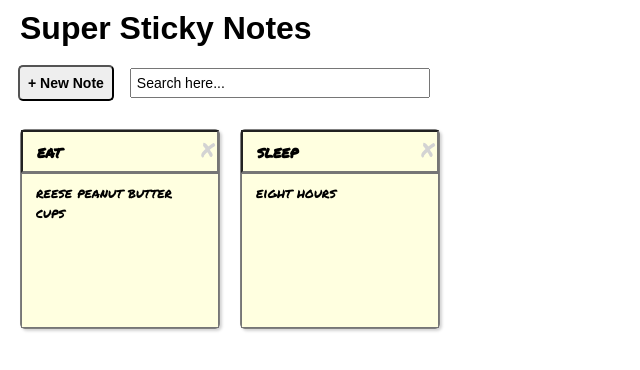
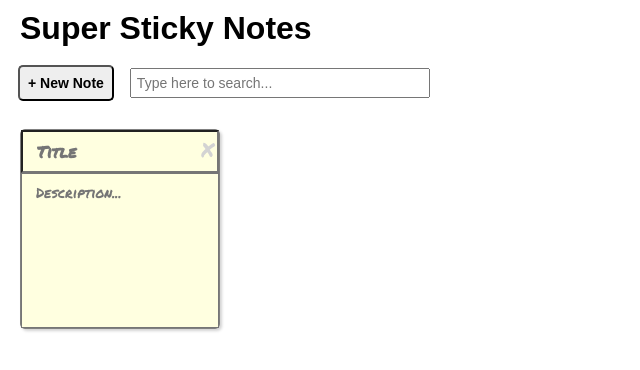
Before and after one commit to krissygroom/note-taking-react, a React (Create React App) app: page / in a window 1280 px wide. Shown: the top 370 px of the page, without its empty margins (0-640 px from the left). Built offline with nearby package versions, Linux system fonts and the light colour scheme.

Commit message:
Added button click and notes input functionality

```diff
--- a/src/App.js
+++ b/src/App.js
@@ -6,32 +6,52 @@ class App extends Component {
   state = {
     notes: [
       {
-        id: 0,
-        title: "eat",
-        description: "reese peanut butter cups",
+        id: Date.now(),
+        title: "",
+        description: "",
         doesMatchSearch: true
-      },
-      {
-        id: 1,
-        title: "sleep",
-        description: "eight hours",
-        doesMatchSearch: true
-      },
-      {
-        id: 2,
-        title: "code",
-        description: "build an awesome ui",
-        doesMatchSearch: false
       }
     ],
-    searchText: "Search here..."
+    searchText: ""
+  };
+
+  // create a new note when button is clicked
+  addNote = () => {
+    const newNote = {
+      id: Date.now(),
+      title: "",
+      description: "",
+      doesMatchSearch: true
+    };
+    // add new note to existing notes array in state
+    this.setState({ notes: [newNote, ...this.state.notes] });
+  };
+
+  // Fill in fields of Note when user types
+  onType = (editNoteId, updatedField, updatedValue) => {
+    // editNoteId === id of note that user clicks on to edit
+    // updatedField === title/description?
+    // updatedValue === text entered in the field
+    const updatedNotes = this.state.notes.map((note) => {
+      if (note.id === editNoteId) {
+        // if this is the note user clicked, change the correct value
+        // and return the note
+        if (updatedField === "title") {
+          note.title = updatedValue;
+        } else {
+          note.description = updatedValue;
+        }
+      }
+      return note;
+    });
+    this.setState({ notes: updatedNotes });
   };
 
   render() {
     return (
       <div>
-        <Header searchText={this.state.searchText} />
-        <NotesList notes={this.state.notes} />
+        <Header addNote={this.addNote} searchText={this.state.searchText} />
+        <NotesList onType={this.onType} notes={this.state.notes} />
       </div>
     );
   }
--- a/src/Header.js
+++ b/src/Header.js
@@ -5,7 +5,9 @@ const Header = (props) => {
     <header>
       <h1 className="app-header__title">Super Sticky Notes</h1>
       <aside className="app-header__controls">
-        <button className="add-new">+ New Note</button>
+        <button className="add-new" onClick={props.addNote}>
+          + New Note
+        </button>
         <input
           className="search"
           type="text"
--- a/src/Note.js
+++ b/src/Note.js
@@ -1,19 +1,29 @@
 import React from "react";
 
 const Note = (props) => {
+  // event listener
+  const updateField = (e) => {
+    const updatedValue = e.target.value;
+    const editNoteId = props.note.id;
+    e.target.placeholder === "Title"
+      ? props.onType(editNoteId, "title", updatedValue)
+      : props.onType(editNoteId, "description", updatedValue);
+  };
+
   return (
     <li className="note">
-      {console.log(props)}
       <input
         className="note__title"
         type="text"
         placeholder="Title"
         value={props.note.title}
+        onChange={updateField}
       />
       <textarea
         className="note__description"
         placeholder="Description..."
         value={props.note.description}
+        onChange={updateField}
       />
       <span className="note__delete">X</span>
     </li>
--- a/src/NotesList.js
+++ b/src/NotesList.js
@@ -7,7 +7,9 @@ const NotesList = (props) => {
   // filter through notesList to keep notes that match search
   const searchMatches = props.notes.filter(keepSearchMatches);
 
-  const renderNote = (note) => <Note note={note} key={note.id} />;
+  const renderNote = (note) => (
+    <Note onType={props.onType} note={note} key={note.id} />
+  );
   const notesList = searchMatches.map(renderNote);
   return <ul className="notes-list">{notesList}</ul>;
 };
```
